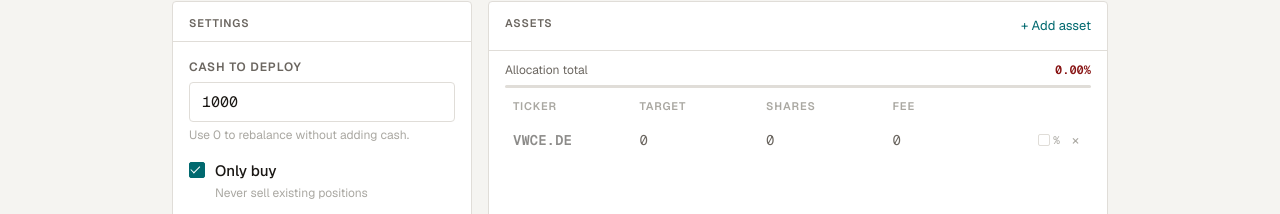
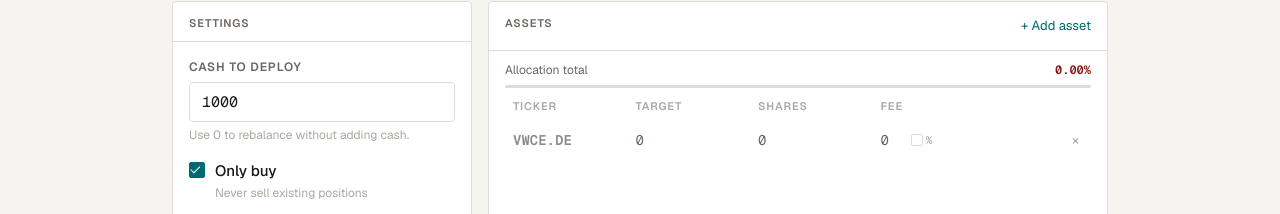
Before and after one commit to PestoENGINE/PestoENGINE, a Svelte app in the folder ui/: page / in a window 1280 px wide. Both pictures are taken after a click on the button "+ Add asset". Shown: the part 384-598 px from the top of the page. Built offline with nearby package versions, Linux system fonts and the light colour scheme.

Commit message:
refactor(ui): move % toggle next to the fee value
Put the percentage-fee checkbox right after a fixed-width fee input so it
stays at a constant offset, and widen the actions column to 6rem.

```diff
--- a/ui/src/app.css
+++ b/ui/src/app.css
@@ -226,7 +226,7 @@ input[type='checkbox']:checked::after {
 /* Four data columns split the remaining width equally (table-layout: fixed).
    Actions column (% toggle + remove) stays compact on the right. */
 .asset-table th:last-child,
-.asset-table td:last-child { width: 5rem; }
+.asset-table td:last-child { width: 6rem; }
 .asset-actions {
   display: flex;
   align-items: center;
--- a/ui/src/components/AssetRow.svelte
+++ b/ui/src/components/AssetRow.svelte
@@ -45,6 +45,7 @@
     />
   </td>
   <td>
+    <div style="display:flex;align-items:center;gap:0.375rem">
       <input
         type="number"
         min="0"
@@ -52,11 +53,9 @@
         value={asset.fees}
         on:input={e => dispatch('update', { fees: num(e) })}
         class="cell-input"
+        style="width:1.5rem;flex:none"
         aria-label="Fee"
       />
-  </td>
-  <td>
-    <div class="asset-actions">
       <label style="cursor:pointer;display:flex;align-items:center;gap:0.2rem" title="Percentage fee">
         <input
           type="checkbox"
@@ -66,6 +65,10 @@
         />
         <span style="font-family:var(--mono);font-size:0.6875rem;color:var(--text-3)">%</span>
       </label>
+    </div>
+  </td>
+  <td>
+    <div class="asset-actions">
       <button
         type="button"
         class="remove-btn"
```
Lines whose indentation alone changed are shown as unchanged.
